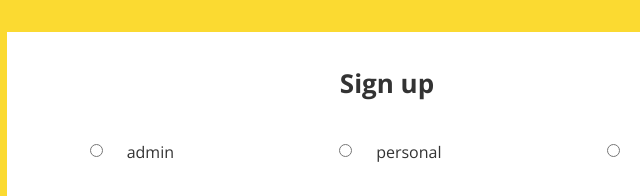
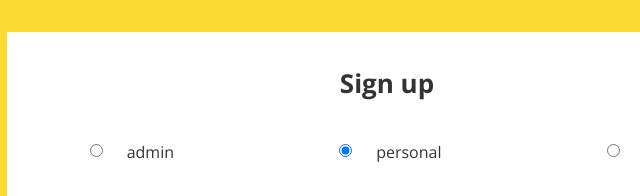
Before and after one commit to jennbowers/2.2-Assessment-profile-setup, a plain HTML site: page index.html in a window 1280 px wide. Shown: the top 196 px of the page, 253-893 px from the left. Drawn offline with nearby package versions, Linux system fonts and the light colour scheme.

Commit message:
fixed pre-check on radio options

```diff
--- a/index.html
+++ b/index.html
@@ -17,7 +17,7 @@
             <label for="inlineRadio1" class="radio-inline">admin</label>
           </div>
           <div class="form-group">
-            <input type="radio" id="personal" name="inlineRadioOptions" id="inlineRadio2">
+            <input type="radio" id="personal" name="inlineRadioOptions" id="inlineRadio2" checked="checked">
             <label for="inlineRadio2" class="radio-inline">personal</label>
           </div>
           <div class="form-group">
```
